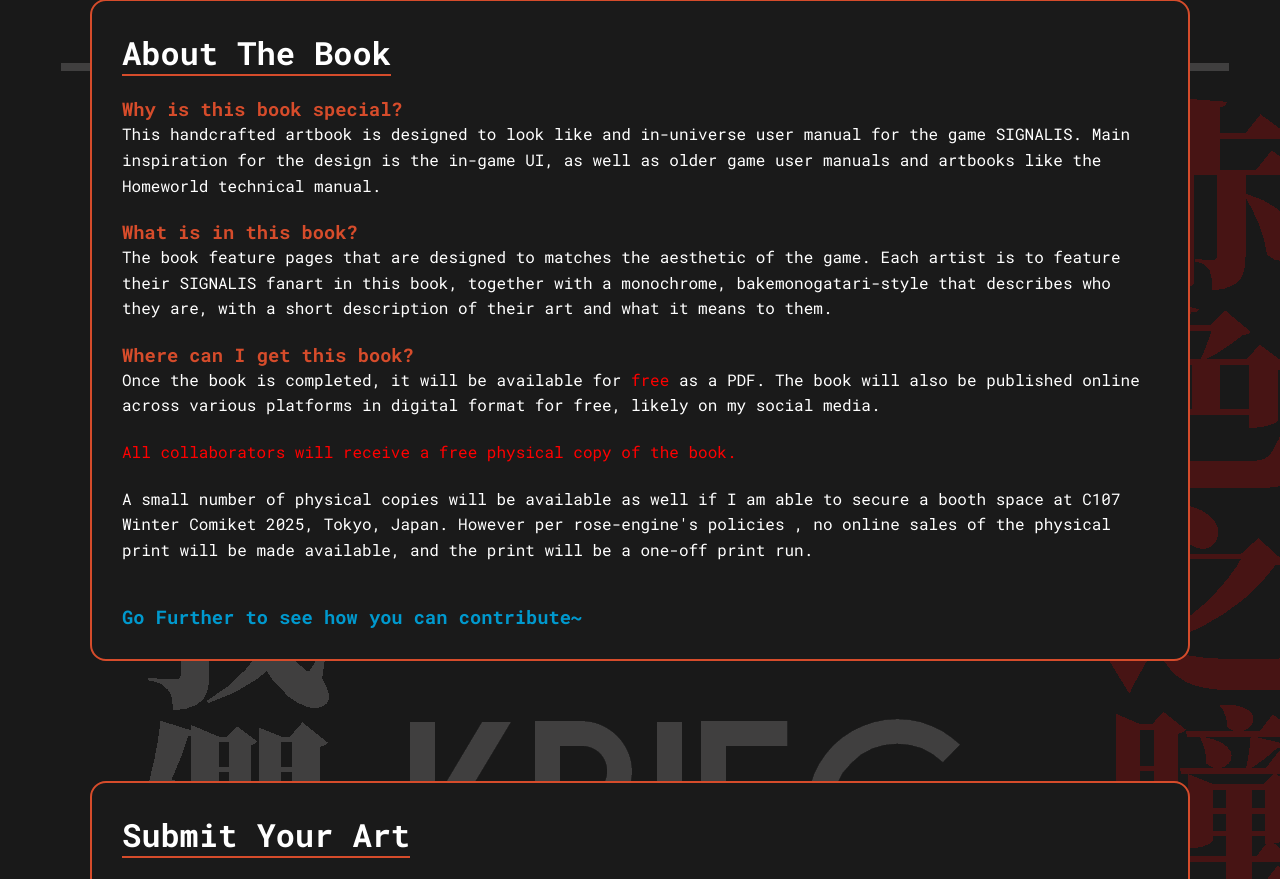
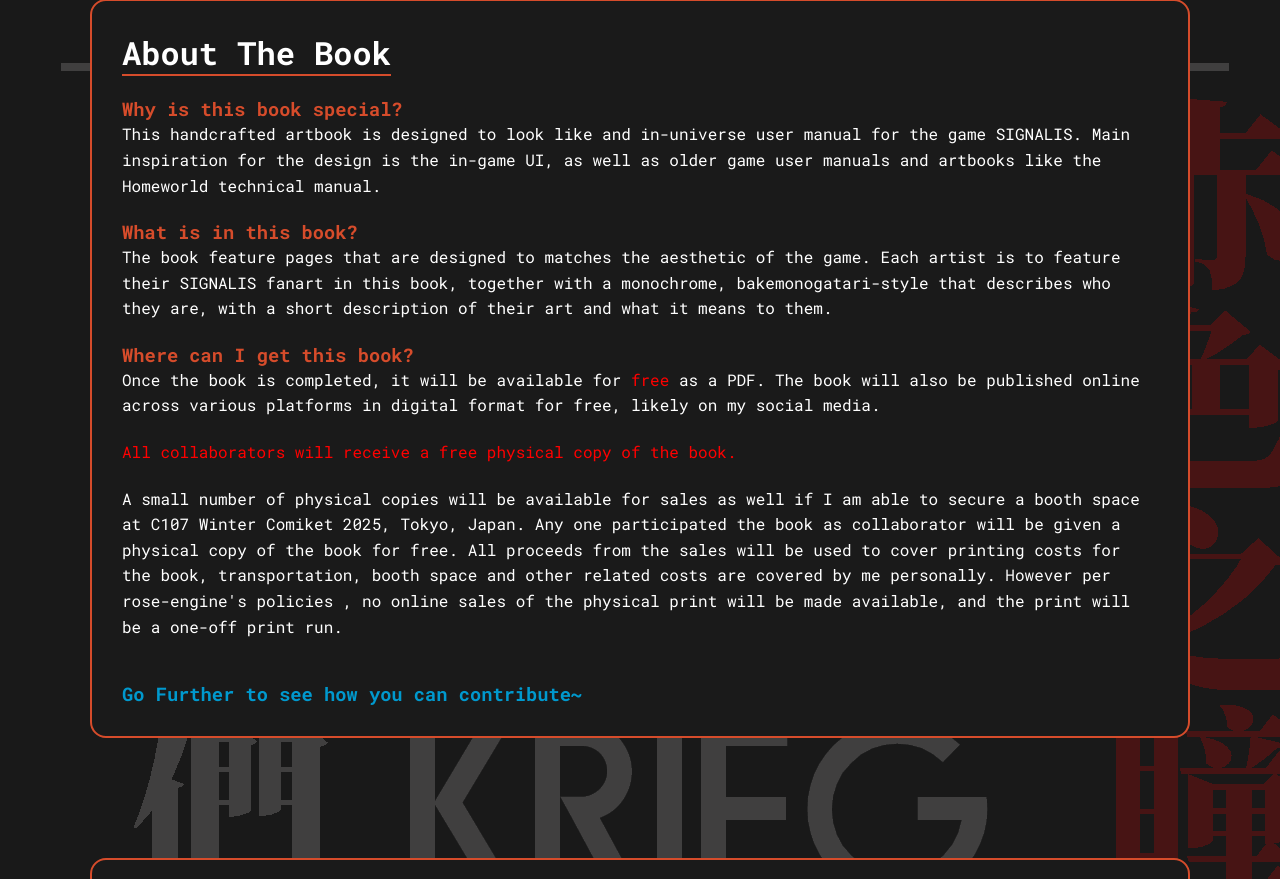
Before and after one commit to MikeCraftz/signalis_community_artbook_site, a Flask app: page / in a window 1280 px wide. Shown: the part 1624-2503 px from the top of the page. Run offline with Flask 3, Linux system fonts and the light colour scheme.

Commit message:
adding new author, clarify sales and free copy

```diff
--- a/templates/index.html
+++ b/templates/index.html
@@ -82,7 +82,9 @@
             </p>
             <br />
             <p>
-                A small number of physical copies will be available as well if I am able to secure a booth space at C107 Winter Comiket 2025, Tokyo, Japan.
+                A small number of physical copies will be available for sales as well if I am able to secure a booth space at C107 Winter Comiket 2025, Tokyo, Japan.
+                Any one participated the book as collaborator will be given a physical copy of the book for free.
+                All proceeds from the sales will be used to cover printing costs for the book, transportation, booth space and other related costs are covered by me personally.
                 However per rose-engine's policies , no online sales of the physical print will be made available, and the print will be a one-off print run.
             </p>
             <br />
@@ -192,6 +194,7 @@
                 <li><a href="https://x.com/kleocchi" target="_blank">kleocchi</a></li>
                 <li><a href="https://x.com/Jovianwishes" target="_blank">Jovian</a></li>
                 <li><a href="https://x.com/armynblaster" target="_blank">Armyblaster</a></li>
+                <li><a href="https://x.com/roguebananas1" target="_blank">Roguebananas1</a></li>
             </ul>
         </div>
         <br /><br />
```
